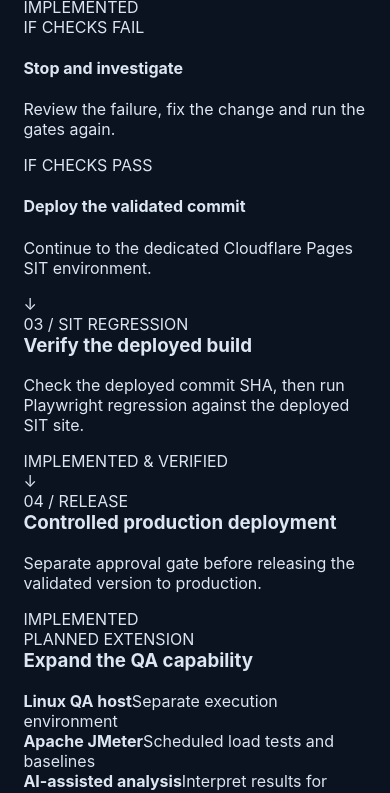
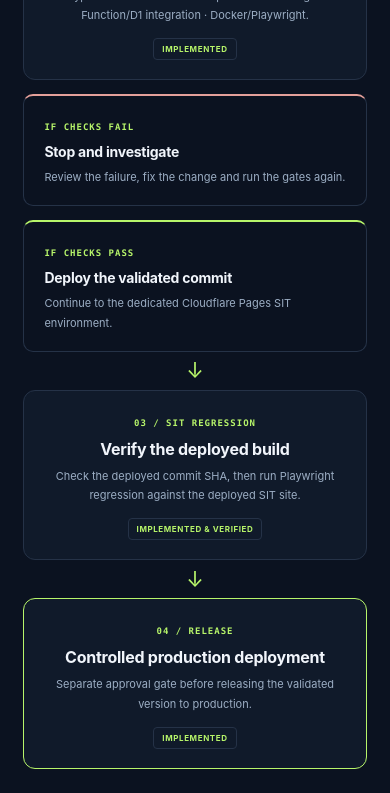
Before and after one commit to Floodzie2/qualitypeople-portfolio, a React (Vite) app: page / in a window 390 px wide. Shown: the part 2800-3593 px from the top of the page. Built offline with nearby package versions, Linux system fonts and the light colour scheme.

Commit message:
Style responsive end-to-end delivery flowchart

```diff
--- a/src/ArchitectureDetail.css
+++ b/src/ArchitectureDetail.css
@@ -85,6 +85,152 @@
   font-size: 13px;
 }
 
+.delivery-flow {
+  max-width: 900px;
+  margin: 0 auto;
+  display: flex;
+  flex-direction: column;
+  align-items: stretch;
+  gap: 0;
+}
+
+.delivery-node {
+  position: relative;
+  padding: 22px 26px;
+  border: 1px solid var(--border);
+  border-radius: 12px;
+  background: var(--surface);
+  text-align: center;
+}
+
+.delivery-node-number,
+.branch-label {
+  display: inline-block;
+  color: var(--accent);
+  font-family: var(--mono);
+  font-size: 9px;
+  font-weight: 750;
+  letter-spacing: 1px;
+}
+
+.delivery-node h3,
+.delivery-branch h4,
+.future-heading h3 {
+  margin: 9px 0 0;
+  color: var(--text-heading);
+  font-size: 16px;
+  letter-spacing: -0.25px;
+}
+
+.delivery-node p,
+.delivery-branch p {
+  max-width: 650px;
+  margin: 8px auto 0;
+  color: var(--text-muted);
+  font-size: 11px;
+  line-height: 1.75;
+}
+
+.delivery-state {
+  display: inline-block;
+  margin-top: 13px;
+  padding: 5px 8px;
+  border: 1px solid var(--border);
+  border-radius: 4px;
+  color: var(--accent);
+  font-size: 8px;
+  font-weight: 750;
+  letter-spacing: 0.6px;
+}
+
+.delivery-arrow {
+  height: 38px;
+  display: grid;
+  place-items: center;
+  color: var(--accent);
+  font-size: 21px;
+}
+
+.delivery-branches {
+  display: grid;
+  grid-template-columns: repeat(2, minmax(0, 1fr));
+  gap: 14px;
+  margin-top: 14px;
+}
+
+.delivery-branch {
+  padding: 18px 20px;
+  border: 1px solid var(--border);
+  border-radius: 10px;
+  background: var(--background);
+}
+
+.delivery-branch h4 {
+  font-size: 14px;
+}
+
+.delivery-branch p {
+  margin-left: 0;
+}
+
+.delivery-branch-fail {
+  border-top: 2px solid #e4a09a;
+}
+
+.delivery-branch-pass {
+  border-top: 2px solid var(--accent);
+}
+
+.delivery-node-release {
+  border-color: var(--accent);
+}
+
+.delivery-future {
+  margin-top: 28px;
+  padding: 22px;
+  border: 1px dashed var(--border);
+  border-radius: 12px;
+  background: var(--background);
+}
+
+.future-heading {
+  text-align: center;
+}
+
+.future-heading h3 {
+  font-size: 15px;
+}
+
+.future-items {
+  display: grid;
+  grid-template-columns: repeat(3, minmax(0, 1fr));
+  gap: 12px;
+  margin-top: 18px;
+}
+
+.future-items > div {
+  padding: 14px;
+  border-radius: 8px;
+  background: var(--surface);
+}
+
+.future-items strong,
+.future-items span {
+  display: block;
+}
+
+.future-items strong {
+  color: var(--text-heading);
+  font-size: 11px;
+}
+
+.future-items span {
+  margin-top: 6px;
+  color: var(--text-muted);
+  font-size: 10px;
+  line-height: 1.6;
+}
+
 .architecture-support-grid {
   display: grid;
   grid-template-columns: repeat(2, minmax(0, 1fr));
@@ -155,6 +301,18 @@
 }
 
 @media (max-width: 650px) {
+  .delivery-branches,
+  .future-items {
+    grid-template-columns: 1fr;
+  }
+
+  .delivery-node {
+    padding: 19px 16px;
+  }
+
+  .delivery-future {
+    padding: 16px;
+  }
   .architecture-detail-section {
     padding: 10px 6% 65px;
   }
```
